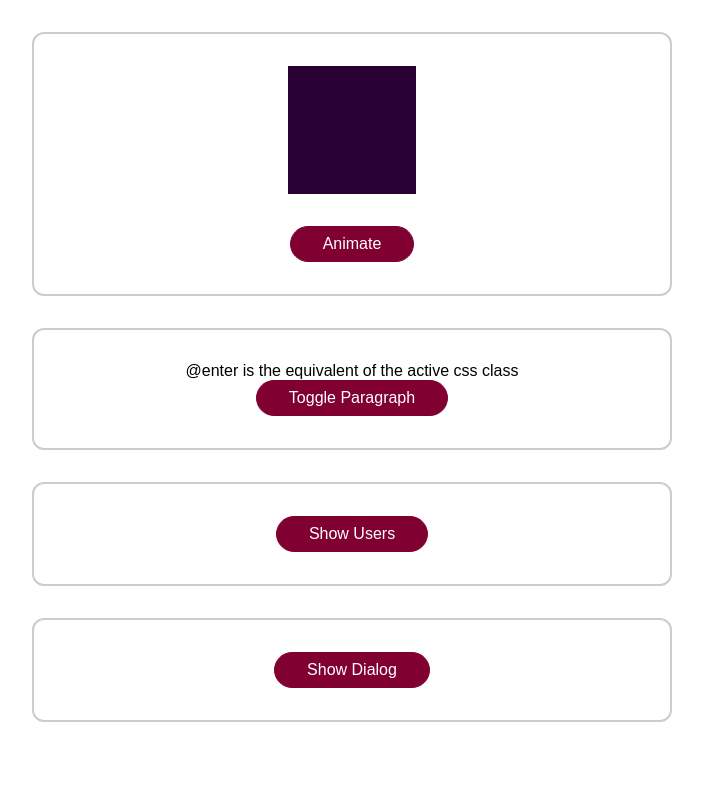
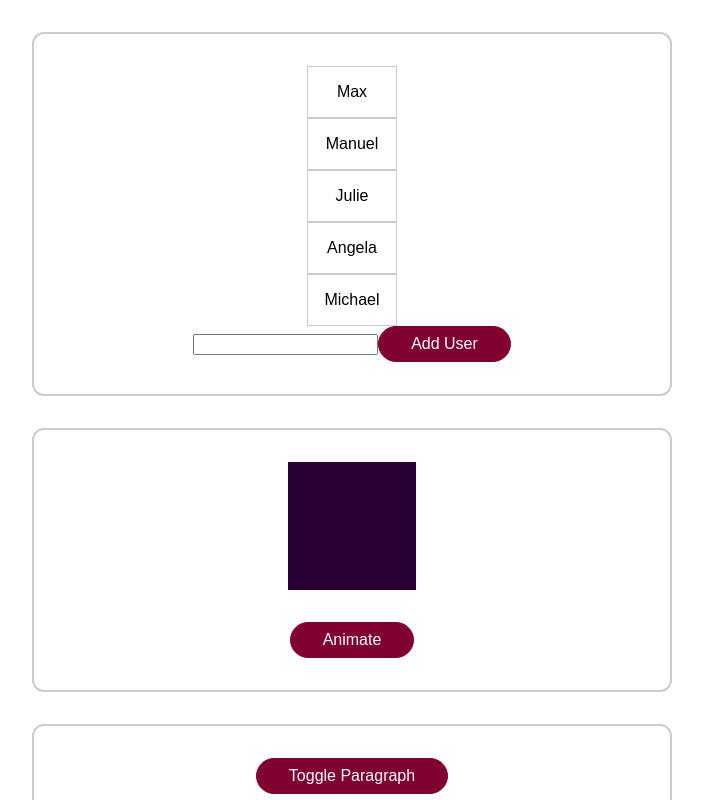
Before and after one commit to kmorgport/Vue-Animation-Practice, a Vue app: page / in a window 1280 px wide. Shown: the top 800 px of the page, without its empty margins (288-991 px from the left). Built offline with nearby package versions, Linux system fonts and the light colour scheme.

Commit message:
animating lists with vue

```diff
--- a/src/App.vue
+++ b/src/App.vue
@@ -1,4 +1,7 @@
 <template>
+  <div class="container">
+    <users-list></users-list>
+  </div>
   <div class="container">
     <div class="block" :class="animate"></div>
     <button @click="animateBlock">Animate</button>
@@ -6,13 +9,18 @@
   <div class="container">
     <!-- transition elements use the v-enter-from -- v-leave to css classes down below -->
     <!-- the name attribute allows a custom css name for the enter and leave classes -->
-    @enter is the equivalent of the active css class
-    <transition name="para" @before-enter="beforeEnter"
+    <!-- @enter is the equivalent of the active css class -->
+    <!-- :css=false binds the prop and tells the element to skip css -->
+    <transition
+    :css="false"
+    @before-enter="beforeEnter"
     @before-leave="beforeLeave"
     @enter="enter"
     @after-enter="afterEnter"
     @leave="leave"
-    @after-leave="afterLeave">
+    @after-leave="afterLeave"
+    @enter-cancelled="enterCancelled"
+    @leave-cancelled="leaveCancelled">
     <p v-if="paraisVisible">This is visible</p>
     </transition>
     <button @click="toggleParagraph">Toggle Paragraph</button>
@@ -34,13 +42,19 @@
 </template>
 
 <script>
+import UsersList from './components/ListData.vue'
 export default {
+  components: {
+    UsersList
+  },
   data() {
     return {
       animatedBlock: false,
       dialogIsVisible: false,
       paraisVisible: false,
       usersAreVisbile: false,
+      enterInterval: null,
+      leaveInterval: null
       };
   },
   computed: {
@@ -55,18 +69,47 @@ export default {
     //there is one parameter that is automatically added to the transition event representing the html element
     beforeEnter(el){
       console.log(el)
+      el.style.opacity=0;
+    },
+    enterCancelled(){
+      clearInterval(this.enterInterval)
+    },
+    leaveCancelled(){
+      clearInterval(this.leaveInterval)
     },
     beforeLeave(el){
       console.log(el)
+      el.style.opacity = 1;
     },
-    enter(el){
-      console.log(el)
+    enter(el, done){
+      console.log(el);
+      let round = 1;
+      this.enterInterval = setInterval(()=>{
+        el.style.opacity = round * 0.01;
+        round ++;
+        if(round>100){
+          clearInterval(this.enterInterval);
+          //done() lets vue know when enter is done and will *then cue afteEnter()
+          done();
+        }
+      },20)
     },
     afterEnter(el){
       console.log(el)
     },
-    leave(el){
+    leave(el, done){
       console.log(el)
+      console.log(el);
+      let round = 1;
+      this.leaveInterval = setInterval(()=>{
+        el.style.opacity = 1 - round * 0.01;
+        round ++;
+        if(round>100){
+          clearInterval(this.leaveInterval);
+          //done() lets vue know when enter is done and will *then cue afteEnter()
+          done();
+        }
+      },20)
     },
     afterLeave(el){
       console.log(el)
--- /dev/null
+++ b/src/components/ListData.vue
@@ -0,0 +1,42 @@
+<template>
+<ul>
+    <li v-for="user in users" :key="user" @click="removeUser(user)">{{ user }}</li>
+</ul>
+<div>
+    <input type="text" ref="userNameInput">
+    <button @click="addUser">Add User</button>
+</div>
+</template>
+
+<script>
+export default {
+    data(){
+        return{
+            users: ['Max','Manuel','Julie','Angela','Michael']
+        }
+    },
+    methods:{
+        addUser(){
+            const enteredUserName = this.$refs.userNameInput.value;
+            this.users.unshift(enteredUserName);
+        },
+        removeUser(user){
+            this.users = this.users.filter(usr=>usr != user);
+        }
+    }
+}
+</script>
+
+<style scoped>
+ul{
+    list-style: none;
+    margin: 0;
+    padding: 0;
+}
+
+li{
+    border: 1px solid #ccc;
+    padding: 1rem;
+    text-align: center;
+}
+</style>
```
